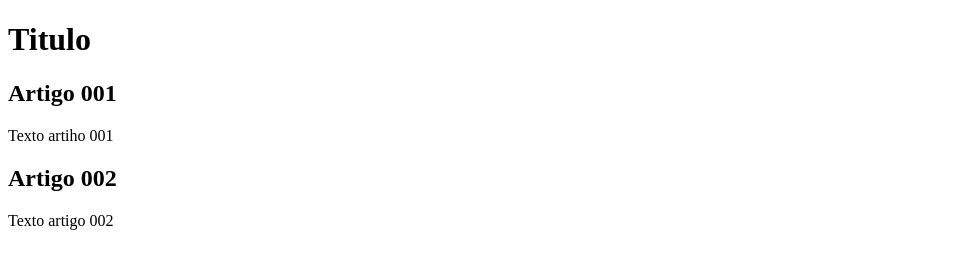
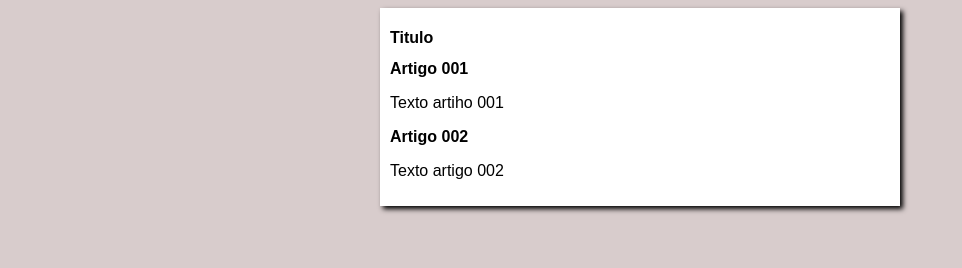
Before and after one commit to PEDROMANUELPESSOA/projeto-site, a plain HTML site: page index.html in a window 1280 px wide. Shown: the whole page, without its empty margins (0-962 px from the left). Drawn offline with Linux system fonts and the light colour scheme.

Commit message:
inicio design

```diff
--- /dev/null
+++ b/estilos/style.css
@@ -0,0 +1,14 @@
+*{
+    font-family: Arial, Helvetica, sans-serif;
+    font-size: 16px;
+}
+body{
+    background-color: rgb(216, 204, 204);
+}
+main{
+    background-color: white;
+    width: 500px;
+    margin: auto;
+    padding: 10px;
+    box-shadow: 3px 3px 5px black;
+}
--- a/index.html
+++ b/index.html
@@ -5,6 +5,7 @@
     <meta http-equiv="X-UA-Compatible" content="IE=edge">
     <meta name="viewport" content="width=device-width, initial-scale=1.0">
     <title>Título</title>
+    <link rel="stylesheet" href="estilos/style.css">
 </head>
 <body>
     <main>
```
